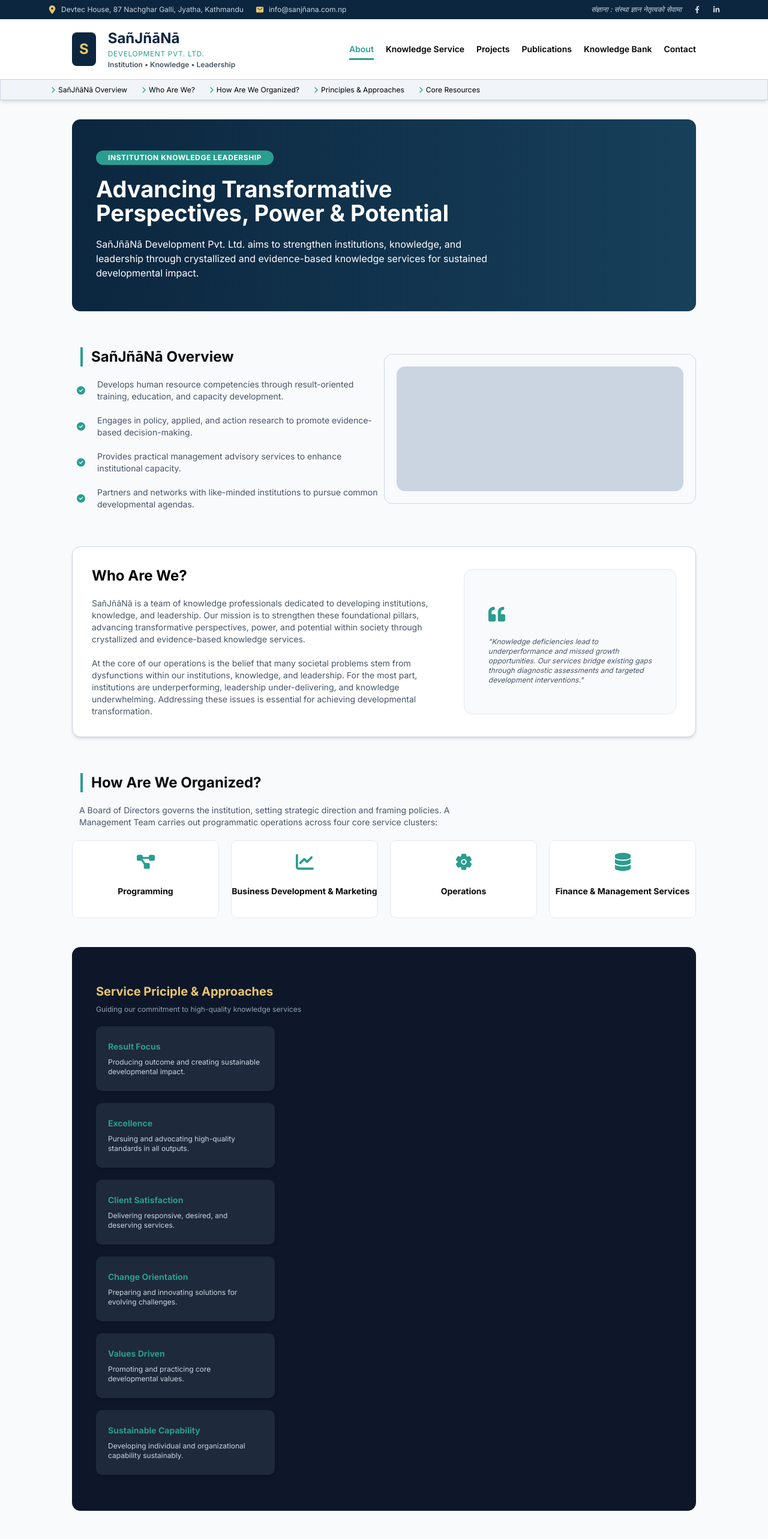
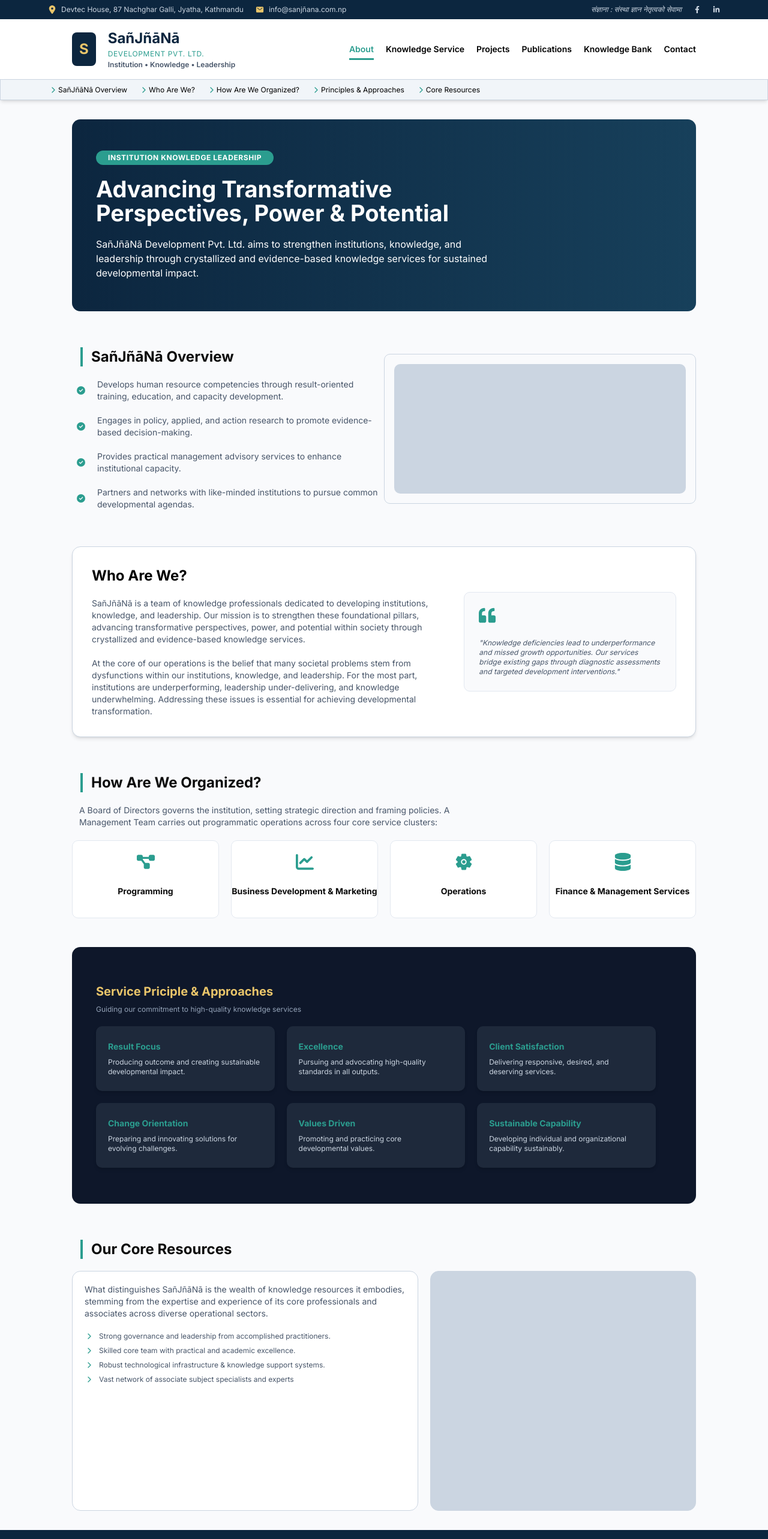
Before and after one commit to sarinjoshi52/sanjana-frontend, a Next.js app: page / in a window 1280 px wide. Shown: the top 2566 px of the page at 60% size. Built offline with nearby package versions, Linux system fonts and the light colour scheme.

Commit message:
Announcement bar and button design fixed

```diff
--- a/app/contact/page.tsx
+++ b/app/contact/page.tsx
@@ -9,7 +9,7 @@
   return (
     <main
       data-aos="fade-in"
-      className="min-h-[450px] px-5 lg:px-30 flex lg:flex-row flex-col gap-5"
+      className="px-5 lg:px-30 flex lg:flex-row flex-col items-stretch gap-5"
     >
       <div className="flex lg:w-1/2 flex-col gap-5">
         <div className="flex flex-col gap-2">
@@ -19,7 +19,7 @@
             collaboration opportunities.
           </p>
         </div>
-        <div className="flex flex-col rounded-lg gap-5 p-5 bg-white border border-muted">
+        <div className="flex flex-col rounded-lg gap-5 p-5 bg-white border border-muted lg:flex-1">
           <div className="flex items-center gap-2">
             <FaUser className="text-primary-foreground text-lg" />
             <div className="flex flex-col items-start">
@@ -58,7 +58,7 @@
           </div>
         </div>
       </div>
-      <div className="flex lg:w-1/2 flex-col gap-5 rounded-lg border border-muted bg-white h-fit p-10">
+      <div className="flex lg:w-1/2 flex-col gap-5 rounded-lg border border-muted bg-white p-10">
         <h3 className="text-lg font-bold tracking-tight">
           Subscrible to Mailing List
         </h3>
--- a/app/knowledge-bank/page.tsx
+++ b/app/knowledge-bank/page.tsx
@@ -31,7 +31,7 @@
           featuring industry information, research data sets, manuals, and
           archived network publications.
         </p>
-        <div className="flex flex-col lg:flex-wrap justify-center gap-5 items-center">
+        <div className="flex flex-col lg:flex-row lg:flex-wrap justify-center gap-5 items-center">
           {data.map((item, index) => (
             <div
               key={index}
--- a/app/knowledge/page.tsx
+++ b/app/knowledge/page.tsx
@@ -80,7 +80,7 @@
         </p>
       </div>
 
-      <div className="flex flex-col px-5 lg:px-0 lg:flex-wrap items-center justify-center gap-7">
+      <div className="flex flex-col px-5 lg:px-0 lg:flex-row lg:flex-wrap items-center justify-center gap-7">
         {cardData.map((card, index) => (
           <Card
             key={index}
--- a/app/publications/page.tsx
+++ b/app/publications/page.tsx
@@ -38,7 +38,7 @@
       <h1 className="text-3xl font-bold tracking-tight">
         Publications & Knowledge Resources
       </h1>
-      <div className="flex justify-center gap-5 items-center flex-col lg:flex-wrap">
+      <div className="flex justify-center gap-5 items-center flex-col lg:flex-row lg:flex-wrap">
         {publications.map((item, index) => (
           <CustomCard
             key={index}
--- a/components/home/HowAreWeOrganizedSection.tsx
+++ b/components/home/HowAreWeOrganizedSection.tsx
@@ -101,7 +101,7 @@
             Guiding our commitment to high-quality knowledge services
           </p>
         </div>
-        <div className="flex flex-col lg:flex-wrap gap-5">
+        <div className="flex flex-col lg:flex-row lg:flex-wrap gap-5">
           {serviceCardContent.map((item, index) => (
             <CustomCard
               key={index}
--- a/components/home/OurResourceSection.tsx
+++ b/components/home/OurResourceSection.tsx
@@ -28,7 +28,7 @@
       <Heading title="Our Core Resources" />
 
       <div className="flex flex-col lg:flex-row gap-5 h-100">
-        <div className="border border-muted bg-white rounded-lg h-full p-5 flex flex-col gap-5">
+        <div className="border border-muted bg-white rounded-xl h-full p-5 flex flex-col gap-5">
           <p className="text-muted-foreground text-sm">
             What distinguishes SañJñāNā is the wealth of knowledge resources it
             embodies, stemming from the expertise and experience of its core
@@ -45,7 +45,7 @@
             ))}
           </ul>
         </div>
-        <div className="border border-muted rounded-lg bg-muted w-full h-full p-5 flex flex-col gap-5"></div>
+        <div className="border border-muted rounded-xl bg-muted w-full h-full p-5 flex flex-col gap-5"></div>
       </div>
     </section>
   );
--- a/components/home/OverviewSection.tsx
+++ b/components/home/OverviewSection.tsx
@@ -35,8 +35,8 @@
           ))}
         </ul>
       </div>
-      <div className="rounded-xl border border-muted p-5 h-[250px] w-full lg:w-[50%]">
-        <div className="rounded-xl h-full w-full bg-muted"></div>
+      <div className="rounded-lg border border-muted p-4 h-[250px] w-full lg:w-[50%]">
+        <div className="rounded-lg h-full w-full bg-muted"></div>
       </div>
     </section>
   );
--- a/components/home/WhoWeAreSection.tsx
+++ b/components/home/WhoWeAreSection.tsx
@@ -37,7 +37,7 @@
           these issues is essential for achieving developmental transformation.
         </p>
       </div>
-      <CustomCard className="px-10 pb-12 pt-15 rounded-xl shadow-none  lg:w-[37%] bg-[#F9FAFC]">
+      <CustomCard className="p-6 rounded-lg shadow-none justify-center lg:w-[37%] bg-[#F9FAFC]">
         <CustomCardIcon className="flex text-start">
           <FaQuoteLeft className="w-7 h-7 text-primary-foreground" />
         </CustomCardIcon>
--- a/components/layout/AnnouncementBar.tsx
+++ b/components/layout/AnnouncementBar.tsx
@@ -3,12 +3,12 @@
 import { IoMail } from "react-icons/io5";
 const AnnouncementBar = () => {
   return (
-    <div className="bg-primary w-full py-2 px-10 lg:px-20 h-[45px] md:h-[32px]">
+    <div className="bg-primary w-full py-2 px-10 lg:px-20 h-fit">
       <div className="flex md:flex-row md:justify-between justify-center items-center flex-col text-white text-xs">
         <div className="flex flex-row gap-5 items-center">
           <div className="flex flex-row items-center gap-2">
             <FaLocationDot className="text-secondary text-sm" />
-            <p className="text-muted">
+            <p className="text-muted whitespace-nowrap">
               Devtec House, 87 Nachghar Galli, Jyatha, Kathmandu
             </p>
           </div>
--- a/components/ui/button.tsx
+++ b/components/ui/button.tsx
@@ -1,6 +1,6 @@
-import { Button as ButtonPrimitive } from "@base-ui/react/button"
-import { cva, type VariantProps } from "class-variance-authority"
-import { cn } from "cn"
+import { Button as ButtonPrimitive } from "@base-ui/react/button";
+import { cva, type VariantProps } from "class-variance-authority";
+import { cn } from "cn";
 
 const buttonVariants = cva(
   "group/button inline-flex shrink-0 items-center justify-center rounded-4xl border border-transparent bg-clip-padding text-sm font-medium whitespace-nowrap transition-all outline-none select-none focus-visible:border-ring focus-visible:ring-3 focus-visible:ring-ring/30 active:not-aria-[haspopup]:translate-y-px disabled:pointer-events-none disabled:opacity-50 aria-invalid:border-destructive aria-invalid:ring-3 aria-invalid:ring-destructive/20 dark:aria-invalid:border-destructive/50 dark:aria-invalid:ring-destructive/40 [&_svg]:pointer-events-none [&_svg]:shrink-0 [&_svg:not([class*='size-'])]:size-4",
@@ -13,7 +13,7 @@
         secondary:
           "bg-secondary text-secondary-foreground hover:bg-[color-mix(in_oklch,var(--secondary),var(--foreground)_5%)] aria-expanded:bg-secondary aria-expanded:text-secondary-foreground",
         ghost:
-          "hover:bg-muted hover:text-foreground aria-expanded:bg-muted aria-expanded:text-foreground dark:hover:bg-muted/50",
+          " hover:text-foreground aria-expanded:bg-muted aria-expanded:text-foreground dark:hover:bg-muted/50",
         destructive:
           "bg-destructive/10 text-destructive hover:bg-destructive/20 focus-visible:border-destructive/40 focus-visible:ring-destructive/20 dark:bg-destructive/20 dark:hover:bg-destructive/30 dark:focus-visible:ring-destructive/40",
         link: "text-primary underline-offset-4 hover:underline",
@@ -35,7 +35,7 @@
       size: "default",
     },
   }
-)
+);
 
 function Button({
   className,
@@ -49,7 +49,7 @@
       className={cn(buttonVariants({ variant, size, className }))}
       {...props}
     />
-  )
+  );
 }
 
-export { Button, buttonVariants }
+export { Button, buttonVariants };
```
